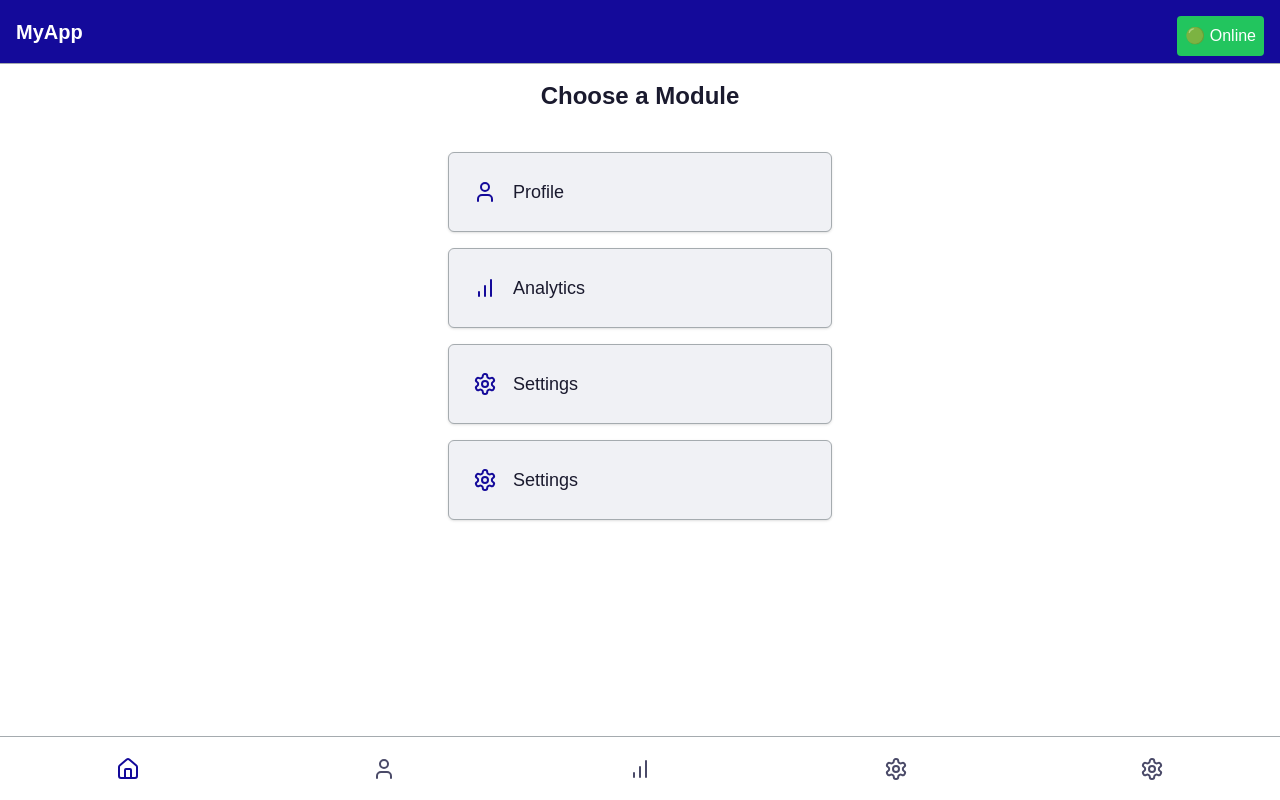
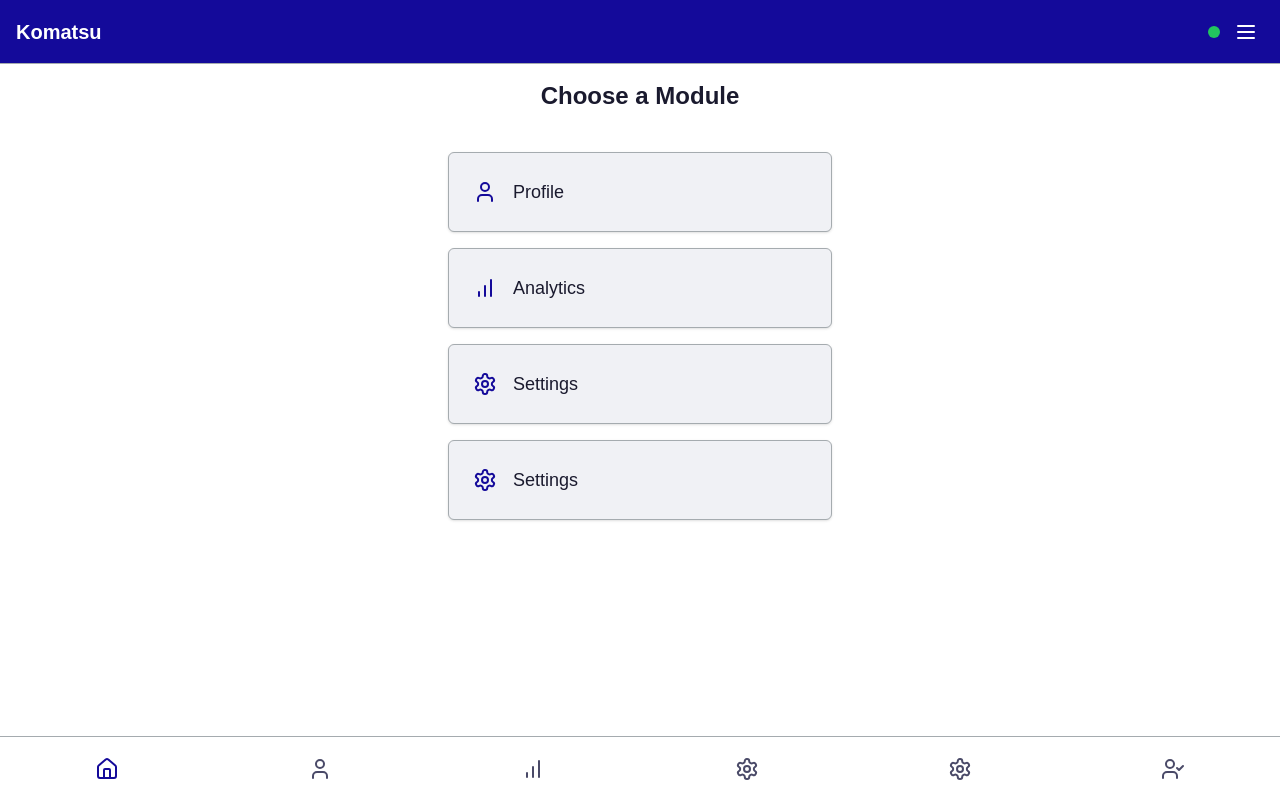
Before and after one commit to cecilvega/ayudante-mantenimiento, a Next.js app: page / in a window 1280 px wide. Built offline with nearby package versions, Linux system fonts and the light colour scheme.

Commit message:
Update versionamiento mantenimiento y packages

```diff
--- a/app/components/client/Navigation.tsx
+++ b/app/components/client/Navigation.tsx
@@ -1,7 +1,7 @@
 'use client'
 
 import { Button } from "@/components/ui/button";
-import { Home, User, BarChart, Settings } from "lucide-react";
+import { Home, User, BarChart, Settings, UserCheck } from "lucide-react";
 import { usePathname, useRouter } from 'next/navigation';
 
 export default function Navigation() {
@@ -49,6 +49,15 @@ export default function Navigation() {
                 onClick={() => router.push('/entrega-componentes')}
             >
                 <Settings className="h-6 w-6" />
+            </Button>
+
+            <Button
+                variant="ghost"
+                size="icon"
+                className={`hover:text-[#3d34e5] ${pathname === "/registro-asistencia" ? "text-[#140a9a]" : "text-[#4a4a68]"}`}
+                onClick={() => router.push('/registro-asistencia')}
+            >
+                <UserCheck className="h-6 w-6" />
             </Button>
         </nav>
     );
--- a/app/components/client/NetworkStatus.tsx
+++ b/app/components/client/NetworkStatus.tsx
@@ -12,10 +12,8 @@ export default function NetworkStatus() {
         window.addEventListener('online', handleOnline);
         window.addEventListener('offline', handleOffline);
 
-        // Set initial network status
         setIsOnline(navigator.onLine);
 
-        // Cleanup
         return () => {
             window.removeEventListener('online', handleOnline);
             window.removeEventListener('offline', handleOffline);
@@ -23,10 +21,8 @@ export default function NetworkStatus() {
     }, []);
 
     return (
-        <div className={`network-status fixed top-0 right-0 m-4 p-2 rounded ${
-            isOnline ? 'bg-green-500 text-white' : 'bg-red-500 text-white'
-        }`}>
-            {isOnline ? '🟢 Online' : '🔴 Offline'}
-        </div>
+        <div className={`w-3 h-3 rounded-full ${
+            isOnline ? 'bg-green-500' : 'bg-red-500'
+        }`} title={isOnline ? 'Online' : 'Offline'} />
     );
 }
--- a/app/components/server/Header.tsx
+++ b/app/components/server/Header.tsx
@@ -1,13 +1,20 @@
 import { Button } from "@/components/ui/button";
 import { Menu } from "lucide-react";
+import NetworkStatus from '../client/NetworkStatus';
 
 export default function Header() {
     return (
         <header className="flex items-center justify-between h-16 border-b border-[#a5abaf] px-4 bg-[#140a9a]">
-            <h1 className="text-xl font-bold text-white">MyApp</h1>
-            <Button variant="ghost" size="icon" className="text-white hover:text-[#3d34e5]">
-                <Menu className="h-6 w-6" />
-            </Button>
+            <h1 className="text-xl font-bold text-white">Komatsu</h1>
+            {/*<Button variant="ghost" size="icon" className="text-white hover:text-[#3d34e5]">*/}
+            {/*    <Menu className="h-6 w-6"/>*/}
+            {/*</Button>*/}
+            <div className="flex items-center space-x-2">
+                <NetworkStatus/>
+                <Button variant="ghost" size="icon" className="text-white hover:text-[#3d34e5]">
+                    <Menu className="h-6 w-6"/>
+                </Button>
+            </div>
         </header>
     );
 }
--- a/app/firebase/config.ts
+++ b/app/firebase/config.ts
@@ -1,12 +1,21 @@
 import { initializeApp } from 'firebase/app';
 import { initializeFirestore, persistentLocalCache, persistentSingleTabManager } from 'firebase/firestore';
 
+// const firebaseConfig = {
+//     apiKey: "AIzaSyCm-zFwCHudHp3Cg6_FvaoaAoS0BvbTWwk",
+//     authDomain: "maintenance-mate-37ba3.firebaseapp.com",
+//     databaseURL: "https://maintenance-mate-37ba3.firebaseio.com",
+//     projectId: "maintenance-mate-37ba3",
+//     storageBucket: "maintenance-mate-37ba3.appspot.com",
+//     messagingSenderId: "921935745153",
+//     appId: "1:921935745153:web:133a82d69b054fcbe23d80"
+// };
 const firebaseConfig = {
     apiKey: "AIzaSyCm-zFwCHudHp3Cg6_FvaoaAoS0BvbTWwk",
-    authDomain: "maintenance-mate-37ba3.firebaseapp.com",
-    databaseURL: "https://maintenance-mate-37ba3.firebaseio.com",
-    projectId: "maintenance-mate-37ba3",
-    storageBucket: "maintenance-mate-37ba3.appspot.com",
+    authDomain: "ayudante-mantenimiento.firebaseapp.com",
+    databaseURL: "https://ayudante-mantenimiento.firebaseio.com",
+    projectId: "ayudante-mantenimiento",
+    storageBucket: "ayudante-mantenimiento.appspot.com",
     messagingSenderId: "921935745153",
     appId: "1:921935745153:web:133a82d69b054fcbe23d80"
 };
--- a/app/layout.tsx
+++ b/app/layout.tsx
@@ -4,17 +4,11 @@ import Header from './components/server/Header';
 import Navigation from './components/client/Navigation';
 import { ScrollArea } from "@/components/ui/scroll-area";
 import ServiceWorkerRegister from './components/client/ServiceWorkerRegister';
-import NetworkStatus from './components/client/NetworkStatus';
-
-// export const metadata: Metadata = {
-//     title: "MyApp",
-//     description: "Generated by create next app",
-// };
 
 export const metadata: Metadata = {
-  title: "Create Next App",
-  manifest: "/public/manifest.json",
-  description: "Generated by create next app",
+    title: "Create Next App",
+    manifest: "/public/manifest.json",
+    description: "Generated by create next app",
 };
 
 export default function RootLayout({
@@ -26,7 +20,6 @@ export default function RootLayout({
         <html lang="en">
         <body className="flex flex-col h-screen bg-white text-[#4a4a68]">
         <ServiceWorkerRegister />
-        <NetworkStatus />
         <Header />
         <ScrollArea className="flex-grow">
             <main className="flex flex-col items-center justify-center p-4 space-y-4">
--- a/package.json
+++ b/package.json
@@ -11,18 +11,24 @@
   },
   "dependencies": {
     "@ducanh2912/next-pwa": "^10.2.9",
+    "@radix-ui/react-dialog": "^1.1.2",
     "@radix-ui/react-icons": "^1.3.0",
     "@radix-ui/react-label": "^2.1.0",
+    "@radix-ui/react-popover": "^1.1.2",
     "@radix-ui/react-scroll-area": "^1.1.0",
     "@radix-ui/react-select": "^2.1.1",
     "@radix-ui/react-slot": "^1.1.0",
+    "@radix-ui/react-tabs": "^1.1.1",
     "class-variance-authority": "^0.7.0",
     "clsx": "^2.1.1",
+    "date-fns": "^3.6.0",
+    "date-fns-tz": "^3.2.0",
     "firebase": "^10.13.2",
     "lucide-react": "^0.445.0",
     "next": "14.2.13",
     "next-pwa": "^5.6.0",
     "react": "^18",
+    "react-day-picker": "^8.10.1",
     "react-dom": "^18",
     "react-firebase-hooks": "^5.1.1",
     "tailwind-merge": "^2.5.2",
```
Also changed, not shown: steps.txt, 1 other file (tests, documents, lock files or other folders).
